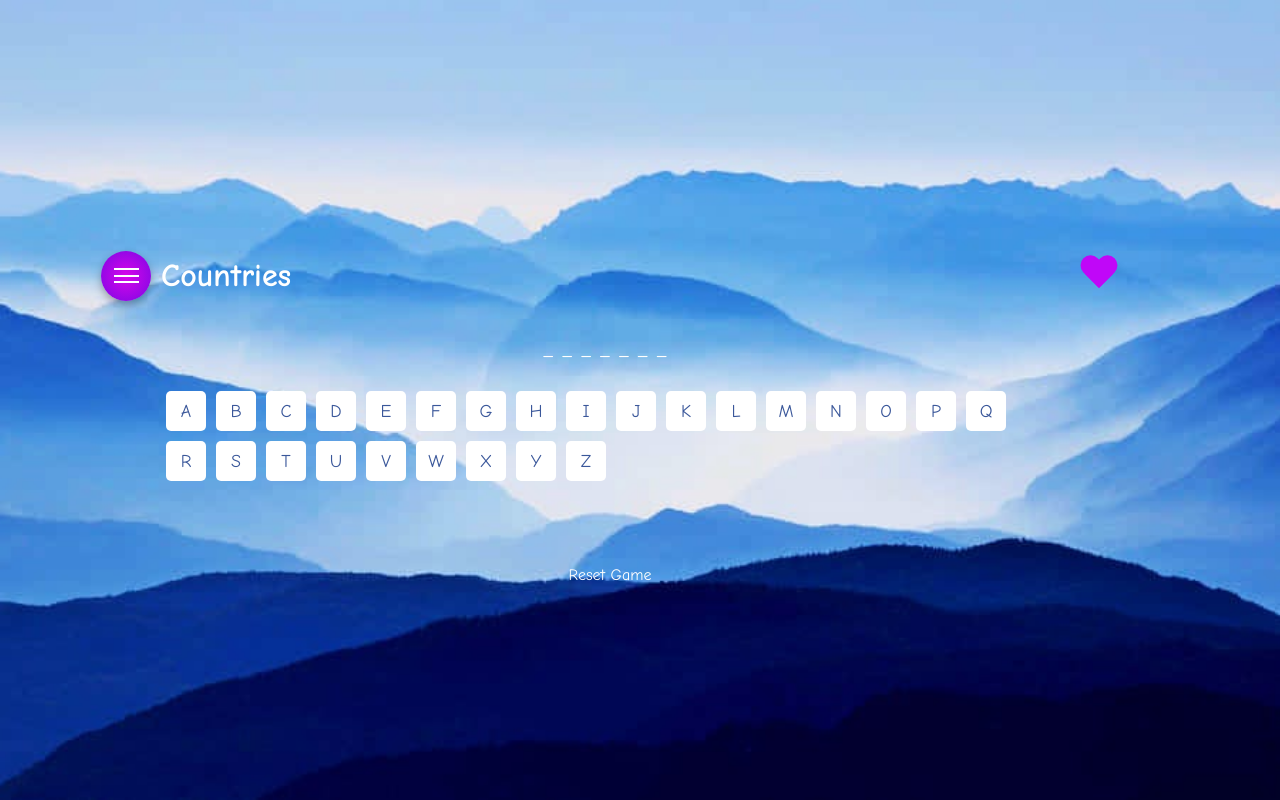
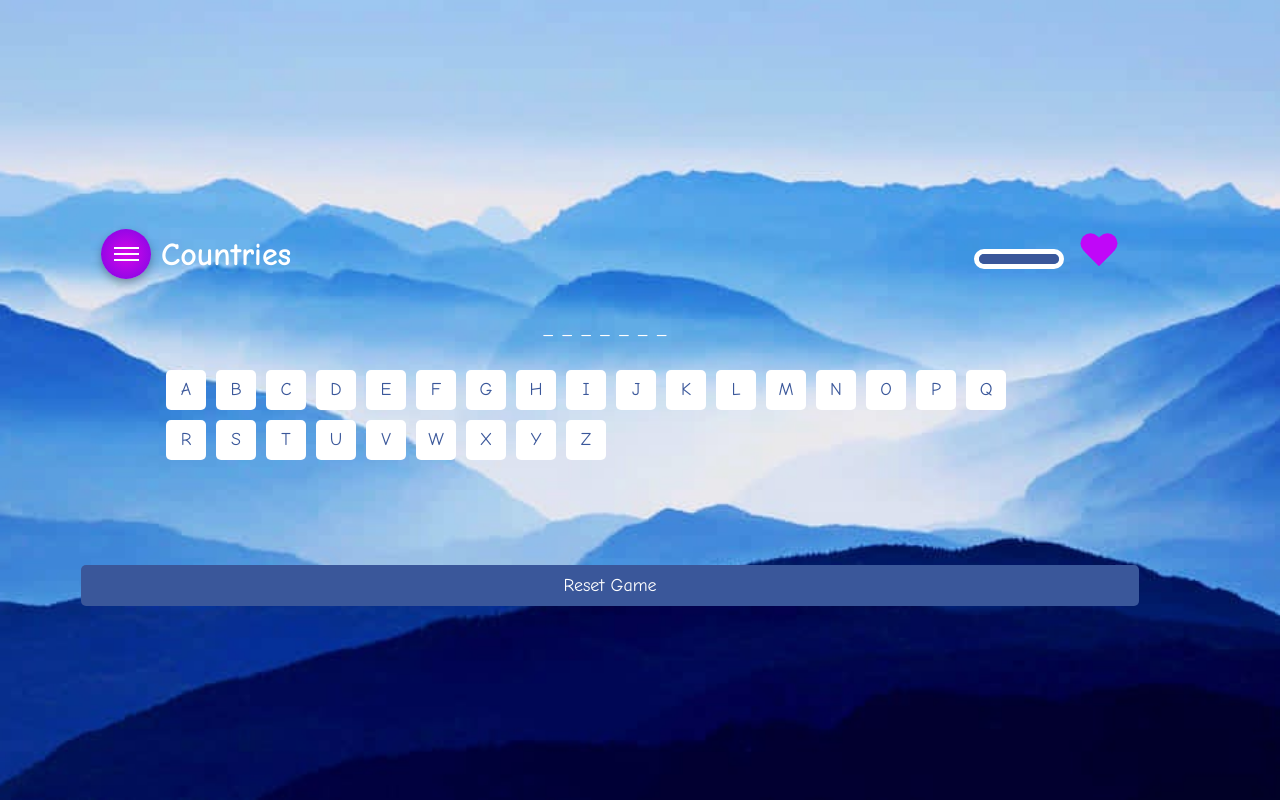
Before and after one commit to Ankush135/Hangman-game, a plain HTML site: page index.html in a window 1280 px wide. Drawn offline with Linux system fonts and the light colour scheme.

Commit message:
Update style.css

```diff
--- a/style.css
+++ b/style.css
@@ -20,6 +20,34 @@ body {
     overflow: hidden;
     padding: 20px;
     box-sizing: border-box;
+}
+.life-bar {
+    position: absolute;
+    top: 50px;
+    right: 10px;
+    width: 80px;
+    height: 10px;
+    background-color: white;
+    border-radius: 10px;
+    overflow: hidden;
+    margin-right: 65px;
+    margin-top: 5px;
+    border: 5px solid white;
+
+}
+
+.life-bar-inner {
+    height: 100%;
+    background-color: #3A579A;
+    width: 100%;
+    transition: width 0.3s;
+}
+
+#game-area {
+    display: flex;
+    flex-direction: column;
+    align-items: center;
+    margin-bottom: 20px;
 }
 
 .header {
@@ -171,6 +199,16 @@ body {
     background-color: grey;
     cursor: not-allowed;
 }
+#reset-button {
+    margin-top: 20px;
+    padding: 10px 20px;
+    font-size: 18px;
+    cursor: pointer;
+    background-color: #3A579A;
+    color: white;
+    border: none;
+    border-radius: 5px;
+}
 
 @media (max-width: 600px) {
     .key {
```
